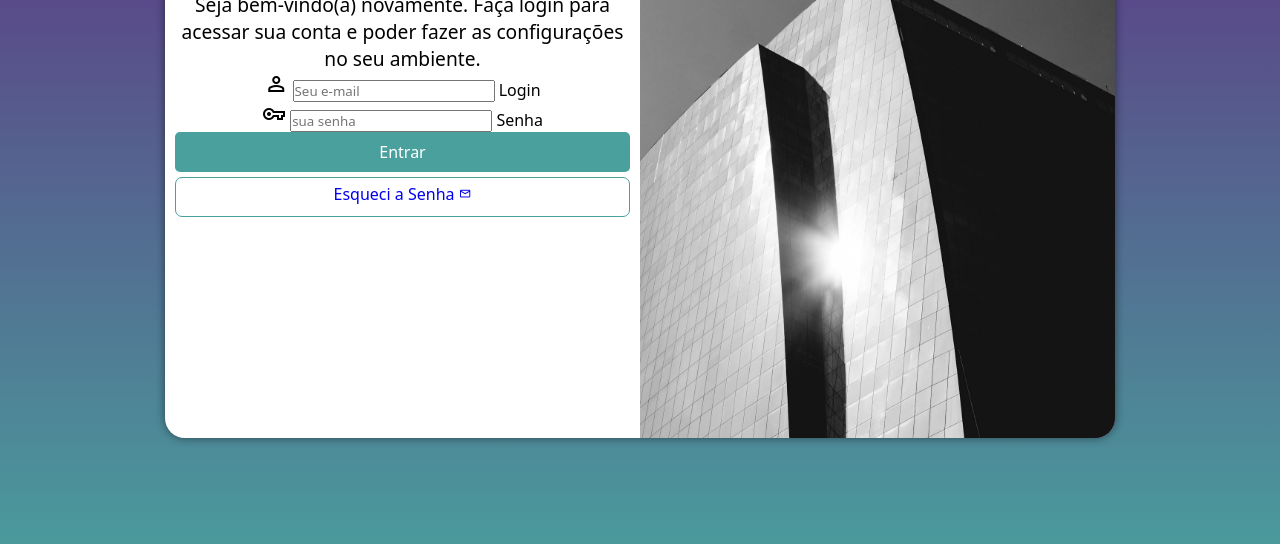
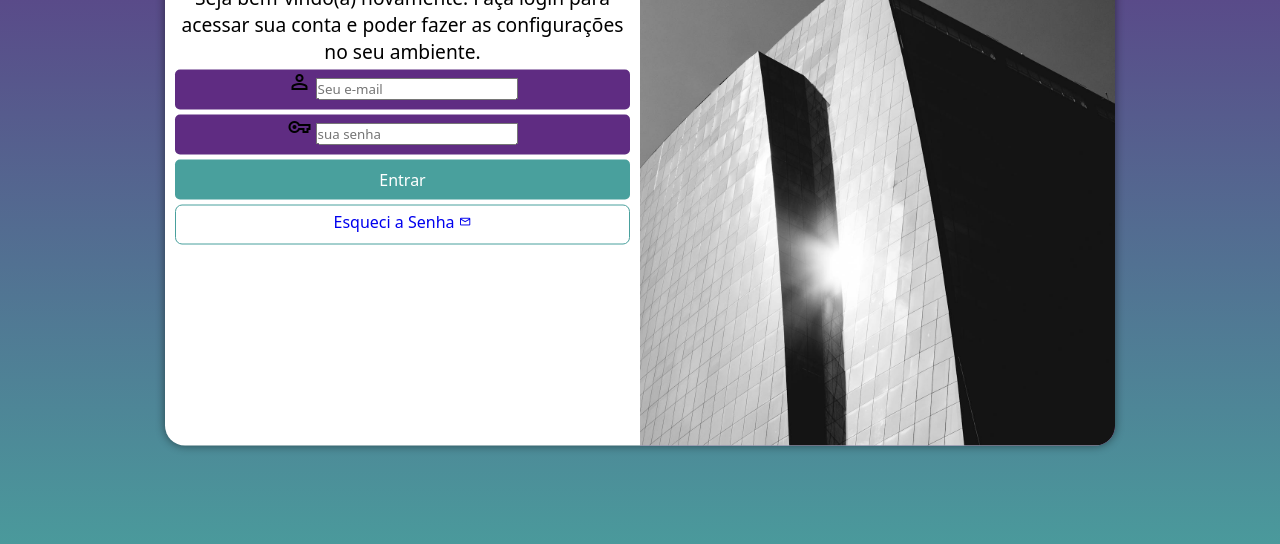
Before and after one commit to Fatima-Hammoud/projeto-login, a plain HTML site: page index.html in a window 1280 px wide. Shown: the part 212-756 px from the top of the page. Drawn offline with nearby package versions, Linux system fonts and the light colour scheme.

Commit message:
formatação do formulário

```diff
--- a/estilos/style.css
+++ b/estilos/style.css
@@ -34,7 +34,7 @@ section#login {
     transform: translate(-50%, -50%);
     background-color: white;
     width: 250px;
-    height: 500px;
+    height: 515px;
     border-radius: 20px;
     overflow: hidden;
     box-shadow: 0px 0px 10px rgba(0, 0, 0, 0.491);
@@ -50,6 +50,20 @@ section#login > div#imagem {
     background-size: cover;
     background-position: left bottom;
     height: 200px;
+}
+
+form > div.campo {
+    background-color: #5f2c82;
+    width: 100%;
+    display: block;
+    height: 40px;
+    border-radius: 5px;
+    margin: 5px 0px;
+
+}
+
+form label {
+    display: none;
 }
 
 section#login > div#formulario {
```
